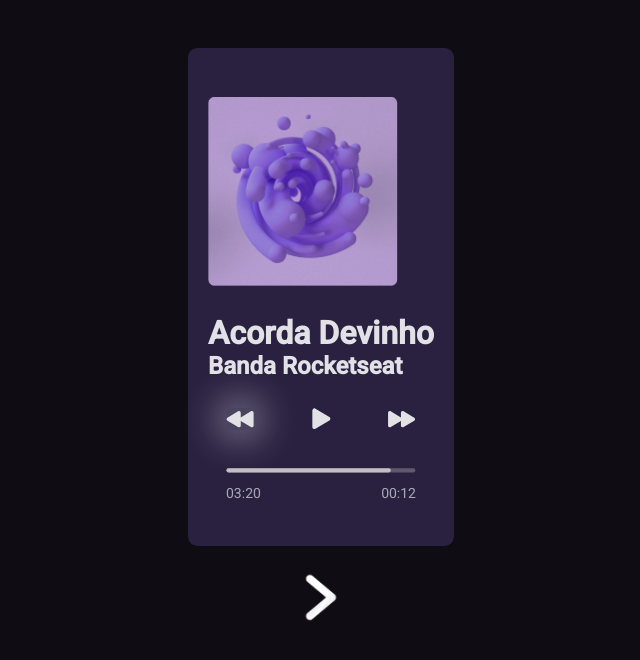
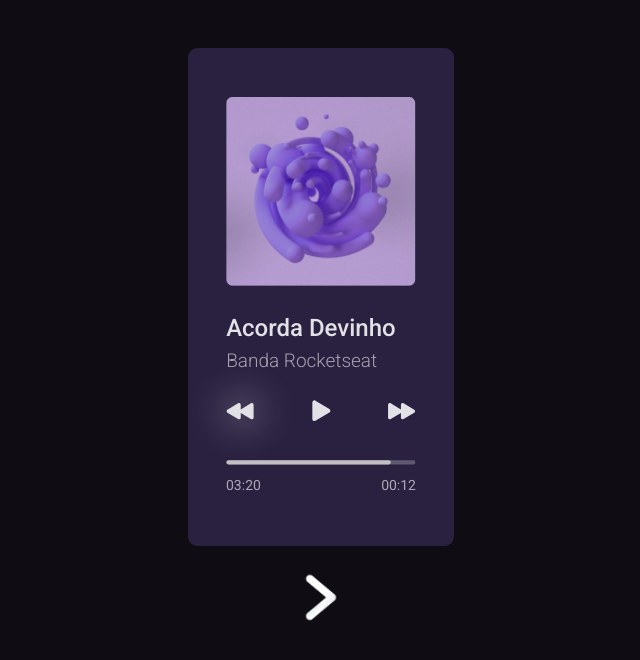
Before and after one commit to ArturFerreiraa/musicPlayer, a plain HTML site: page index.html in a window 1280 px wide. In both pictures the pointer is over the picture 559 px from the left and 418 px from the top of the page. Shown: the whole page, without its empty margins (319-959 px from the left). Drawn offline with Linux system fonts and the light colour scheme.

Commit message:
Update main.css

```diff
--- a/css/main.css
+++ b/css/main.css
@@ -35,13 +35,13 @@
     margin: 3em 0 1.75em 0;
 }
 
-.cover>h1 {
+.cover>.text>h1 {
     font-size: 24px;
     font-weight: 500;
     margin-bottom: .3em;
 }
 
-.cover>h2 {
+.cover>.text>h2 {
     font-size: 19px;
     font-weight: 300;
     opacity: .67;
@@ -54,11 +54,13 @@
     margin-top: 1.75em;
 }
 
+.controls>img {
+    transition: .5s;
+}
+
 .controls>img:hover {
     cursor: pointer;
-    box-shadow: 0 0 40px 0 #ffffff;
-    background-color: #9191a150;
-    transition: .4s;
+    filter: drop-shadow(0 0 20px white);
 }
 
 .bar {
@@ -68,6 +70,12 @@
 
 .bar img {
     width: 11.875em;
+    transition: .4s;
+}
+
+.bar img:hover {
+    cursor: pointer;
+    filter: drop-shadow(0 0 1px #ffffff);
 }
 
 .bar>p {
@@ -88,4 +96,9 @@
 
 .nav>.nextPage img {
     width: 40px;
+    transition: .4s;
 }
+
+.nav>.nextPage img:hover {
+    filter: drop-shadow(0 0 25px white);
+}
```
